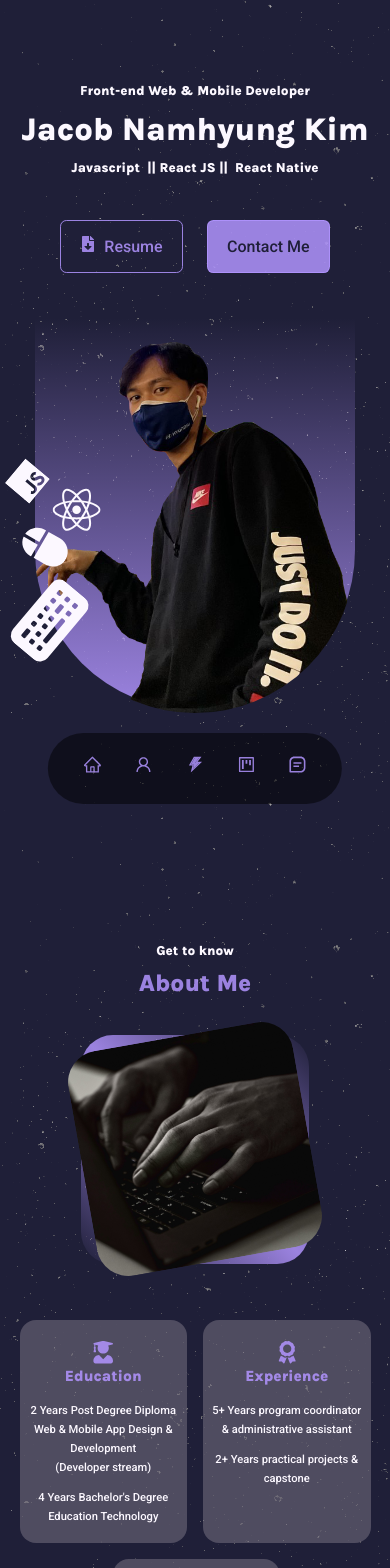
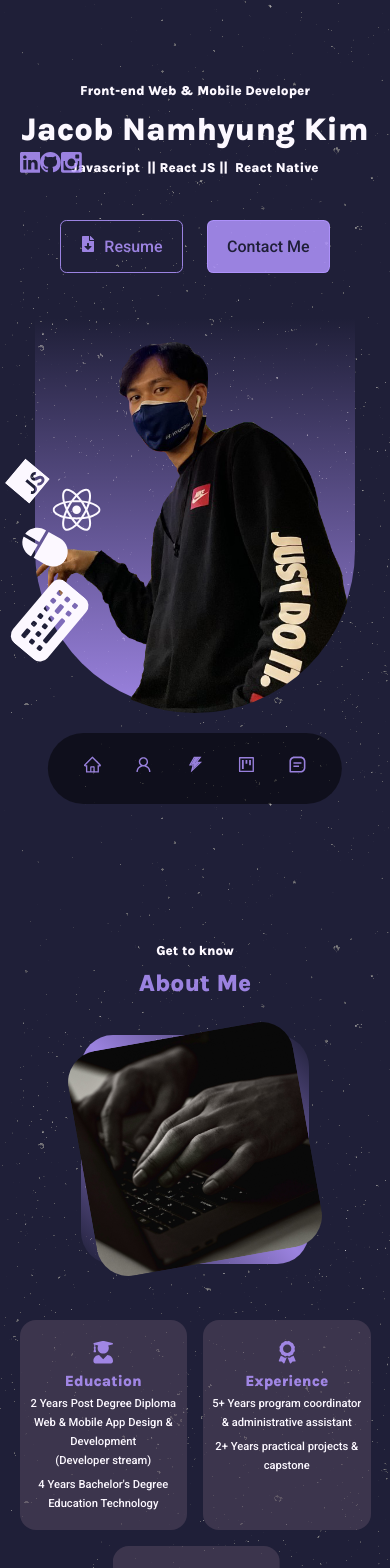
Before and after one commit to everywherejacobkim/portfolio, a React (Create React App) app: page /about in a window 390 px wide. Shown: the top 1568 px of the page. Built offline with nearby package versions, Linux system fonts and the light colour scheme.

Commit message:
chore: detail styling & clean-up

```diff
--- a/package.json
+++ b/package.json
@@ -6,8 +6,10 @@
     "@testing-library/jest-dom": "^5.16.4",
     "@testing-library/react": "^13.1.1",
     "@testing-library/user-event": "^13.5.0",
+    "framer-motion": "^6.3.0",
     "normalize.css": "^8.0.1",
     "react": "^18.0.0",
+    "react-animation-on-scroll": "^5.1.0",
     "react-dom": "^18.0.0",
     "react-icons": "^4.3.1",
     "react-router-dom": "^6.3.0",
--- a/src/components/about/About.js
+++ b/src/components/about/About.js
@@ -21,7 +21,7 @@ About  = () => {
           <div className="about__cards">
             <article className="about__card">
               <FaUserGraduate className="about__icon"/>
-              <h5>Education</h5>
+                <h5>Education</h5>
               <p>2 Years Post Degree Diploma Web & Mobile App Design & Development<br/>
                 (Developer stream)
               </p>
--- a/src/components/about/about.css
+++ b/src/components/about/about.css
@@ -2,6 +2,7 @@
     display: grid;
     grid-template-columns: 35% 50%;
     gap: 15%;
+    margin-top: 5rem;
 }
 
 /*--------------------- Left Side Image ---------------------------*/
@@ -28,7 +29,7 @@
 
 /*--------------------- Right Side Cards ---------------------------*/
 .about__content {
-    margin-top: 2rem;
+    margin-top: 4rem;
 }
 
 .about__cards {
@@ -41,7 +42,7 @@
     background: var(--color-bg-variant);
     border: 1px solid transparent;
     border-radius: 1rem;
-    padding: 1rem;
+    padding: 1.7rem 1rem;
     text-align: center;
     text-overflow: ellipsis;
 }
@@ -63,18 +64,20 @@ article h5 {
 }
 
 .about__card h5 {
-    font-size: .95rem;
+    font-size: 1.3rem;
+    transform: translateY(-0.5rem);
 }
 
 .about__card p {
-    font-size: .7rem;
-    padding-top: .7rem;
+    font-size: .9rem;
+    padding-top: .3rem;
 }
 
 .about__introduction {
     margin: 0 1.6rem;
     transform: translateX(1rem);
     color: var(--color-light);
+    font-size: 1.5rem;
 }
 
 .quoteLeft {
@@ -104,6 +107,10 @@ article h5 {
 
     /*--------------------- Media Queries(Mobile) -------------------------*/
     @media screen and (max-width: 480px) {
+    .about__container {
+        margin-top: 2rem;
+    }
+
     .about__me {
         width: 65%;
         margin: 0 auto 3rem;
@@ -127,8 +134,14 @@ article h5 {
         padding: 1rem 0.5rem;
     }
 
+    .about__card h5 {
+        font-size: 0.95rem;
+        transform: translateY(0.3rem);
+    }
+
     .about__card p {
         padding-top: -1.2rem;
+        font-size: .7rem;
     }
 
     .quoteLeft {
@@ -137,6 +150,7 @@ article h5 {
 
     .about__introduction {
         transform: translateX(-0.1rem);
+        font-size: 1rem;
     }
 
     .projects {
--- a/src/components/header/Resume.js
+++ b/src/components/header/Resume.js
@@ -1,13 +1,17 @@
 import React from 'react';
 import texture from '../../img/texture.png';
-import {FaFileDownload} from 'react-icons/fa'
+import {FaFileDownload} from 'react-icons/fa';
+import { motion } from "framer-motion";
 import './header.css';
 
 const Resume = () => {
     return (
         <div className="resumeBtns">
-            <a href={texture} download className='btn'><FaFileDownload />&nbsp; Resume</a>
+            <motion.a href={texture} download className='btn' animate={{color: ['white', '#b295ffd8']}} transition={{ delay: 2, duration: 3}}>
+            <FaFileDownload />&nbsp; Resume</motion.a>
+
             <a href="#contact" className='btn btn-primary'>Contact Me</a>
+
         </div>
     )
 }
--- a/src/components/header/Socials.js
+++ b/src/components/header/Socials.js
@@ -2,14 +2,15 @@ import React from 'react';
 import {BsLinkedin, BsGithub} from 'react-icons/bs';
 import {ImInstagram} from 'react-icons/im';
 import './header.css';
+import { motion } from "framer-motion";
 
 const Socials = () => {
   return (
-    <div className="header__socials">
+    <motion.div className="header__socials" initial={{y:'-50vh'}} animate={{y:80}} transition={{type:'spring', stiffness: 60, delay:0.7}}>
         <a href="https://www.linkedin.com/in/everywherejacobkim" target="_blank"><BsLinkedin className="social" /></a>
         <a href="https://github.com/everywherejacobkim" target="_blank"><BsGithub className="social" /></a>
         <a href="https://instagram.com" target="_blank"><ImInstagram className="social" /></a>
-    </div>
+    </motion.div>
   )
 }
 
--- a/src/components/header/header.css
+++ b/src/components/header/header.css
@@ -27,21 +27,25 @@ header {
     gap: .7rem;
     position: absolute;
     left: 0;
-    top: 1.5rem;
+    top: -.5rem;
 }
 
 .header__socials::before {
     content: "";
     width: 1px;
-    height: 2rem;
+    height: 4rem;
     background: var(--color-primary);
 }
 
 .header__socials::after {
     content: "";
     width: 1px;
-    height: 2rem;
+    height: 4rem;
     background: var(--color-primary);
+}
+
+.social {
+    font-size: 1.3rem;
 }
 
 
--- a/src/components/skills/Skills.js
+++ b/src/components/skills/Skills.js
@@ -1,9 +1,11 @@
 import React from 'react'
+import './skills.css';
 
 const Skills = () => {
   return (
     <section id="skills">
-      Skills
+      <h5>What Slills I have</h5>
+      <h2>My Experience</h2>
     </section>
   )
 }
--- a/src/index.css
+++ b/src/index.css
@@ -10,7 +10,7 @@
 
 :root {
   --color-bg: #1f1f38;
-  --color-bg-variant: #7670808e;
+  --color-bg-variant: #5b4c637c;
   --color-primary: #b295ffd8;
   --color-primary-variant: #005B42 0.4;
   --color-white: #FCF8FF;
@@ -95,7 +95,7 @@ a:hover {
 
 .btn:hover {
   background-color: var(--color-white);
-  color: var(--color-bg);
+  color: var(--color-bg) !important;
   border-color: transparent;
 }
 
```
Also changed, not shown: src/components/skills/skills.css (added), 1 other file (tests, documents, lock files or other folders).
